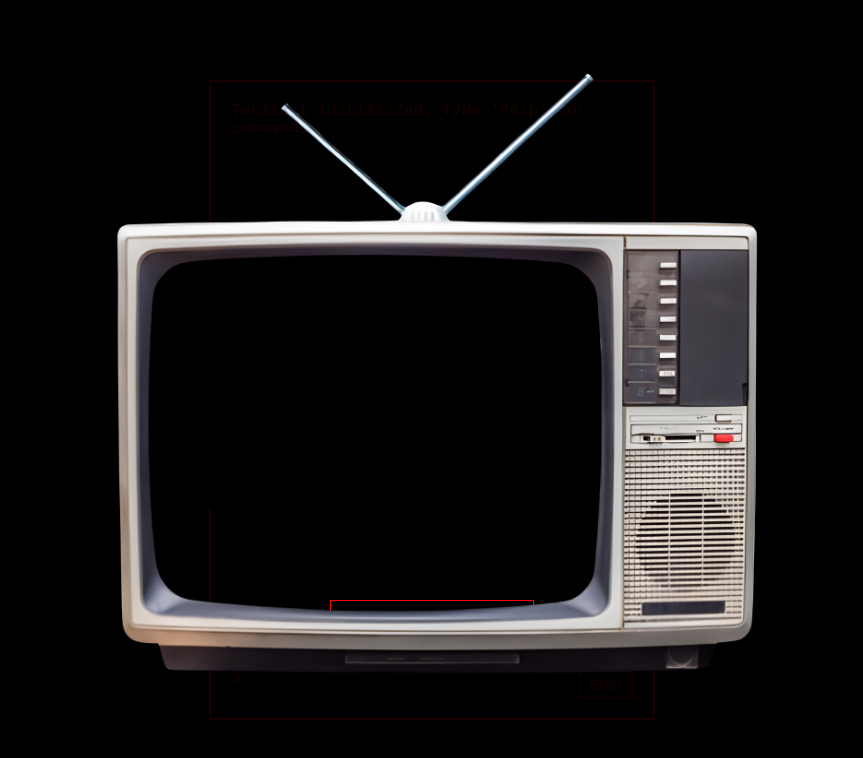
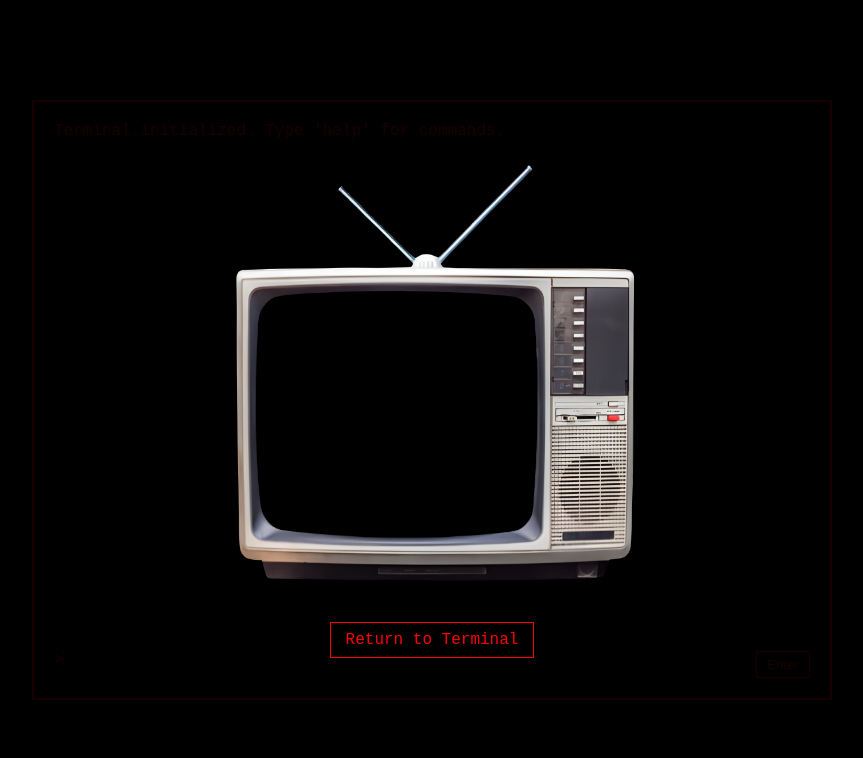
Before and after one commit to errorabaddon/errorabaddon.github.io, a plain HTML site: page index.html in a window 1280 px wide. Shown: the whole page, without its empty margins (208-1071 px from the left). Drawn offline with Linux system fonts and the light colour scheme.

Commit message:
Does it go back?

```diff
--- a/index.html
+++ b/index.html
@@ -22,16 +22,14 @@
       color: red;
       border: 2px solid red;
       padding: 20px;
-  width: 90%;
-  max-width: 800px;
-  height: 80vh;
+      width: 800px;
+      height: 600px;
       display: flex;
       flex-direction: column;
       box-sizing: border-box;
       z-index: 10;
       position: relative;
     }
-
 
     .output {
       flex: 1;
@@ -101,37 +99,33 @@
 
     #tvContainer {
       position: relative;
-  width: 90vw;
-  max-width: 740px;
-  height: auto;
-  aspect-ratio: 16 / 9;
+      width: 740px;
+      height: 460px;
     }
 
   #tvVideo {
   position: absolute;
-  top: 50%;
-  left: 50%;
-  width: 65%;
-  height: 65%;
+  top: 60%;
+  left: 45%;
   transform: translate(-50%, -50%);
+  width: 300px;
+  height: 300px;
   z-index: 1;
   border: none;
   background: black;
 }
 
-
     #tvFrameImg {
   position: absolute;
   top: 50%;
   left: 50%;
-  width: 100%;
-  height: auto;
+  width: 460px;
+  height: 460px;
   transform: translate(-50%, -50%);
   z-index: 2;
   pointer-events: none;
   user-select: none;
 }
-
 
 
     #closeOverlayBtn {
@@ -210,7 +204,7 @@
   };
 
   function log(text) {
-    output.innerText += `\n> ${text}`;
+    output.innerText += \n> ${text};
     output.scrollTop = output.scrollHeight;
   }
 
@@ -265,7 +259,7 @@
       default:
         if (videos[value]) {
           showVideoOverlay(videos[value]);
-          log(`Playing video for code: ${value}`);
+          log(Playing video for code: ${value});
         } else {
           errorSound.play();
           log("Invalid code or command.");
@@ -308,22 +302,6 @@
     }
   });
 
-@media (max-width: 600px) {
-  .terminal {
-    padding: 10px;
-    font-size: 14px;
-  }
-
-  .input-area input {
-    font-size: 14px;
-  }
-
-  #tvVideo {
-    width: 80%;
-    height: 80%;
-  }
-}
-
 
 </script>
 </body>
```
Lines whose indentation alone changed are shown as unchanged.
